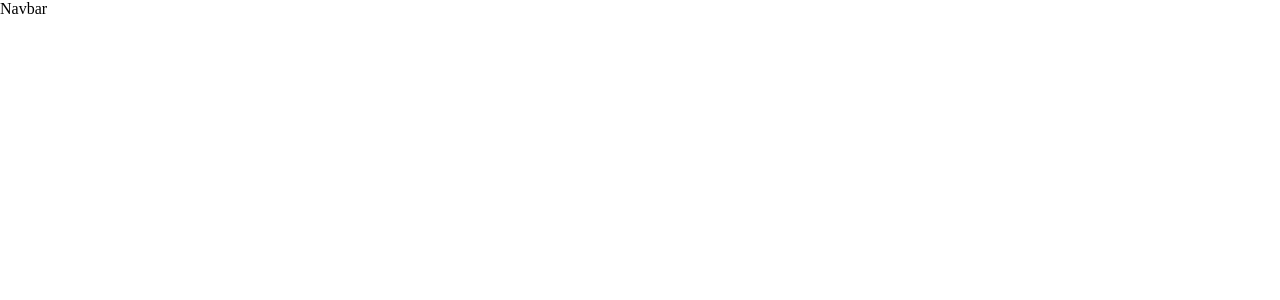
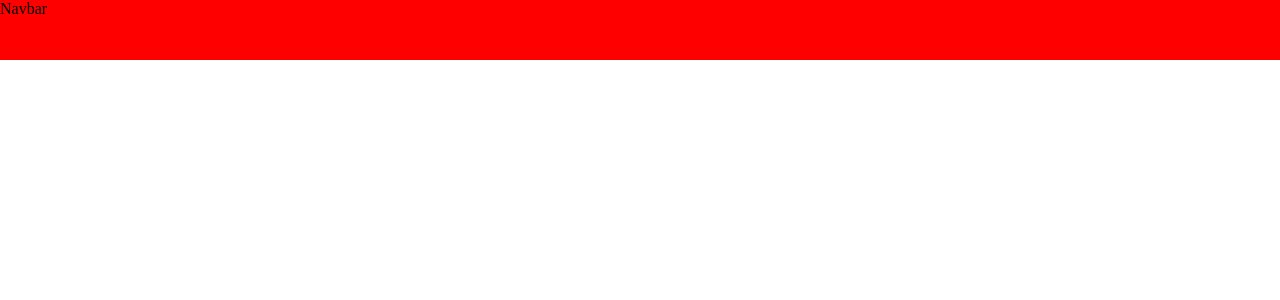
Before and after one commit to RohithNair2020/bitespeed-chatflow, a React (Vite) app: page / in a window 1280 px wide. Shown: the top 300 px of the page. Built offline with nearby package versions, Linux system fonts and the light colour scheme.

Commit message:
Navbar component added

```diff
--- a/src/components/navbar/navbar.component.tsx
+++ b/src/components/navbar/navbar.component.tsx
@@ -1,6 +1,6 @@
-import './navbar.style.module.css';
+import styles from './navbar.styles.module.css';
 function Navbar() {
-    return <div>Navbar</div>;
+    return <div className={styles.navbarContainer}>Navbar</div>;
 }
 
 export default Navbar;
--- /dev/null
+++ b/src/components/navbar/navbar.styles.module.css
@@ -0,0 +1,5 @@
+.navbarContainer {
+    width: 100%;
+    height: 60px;
+    background-color: red;
+}
```
Also changed, not shown: src/components/navbar/navbar.style.module.css (deleted).
